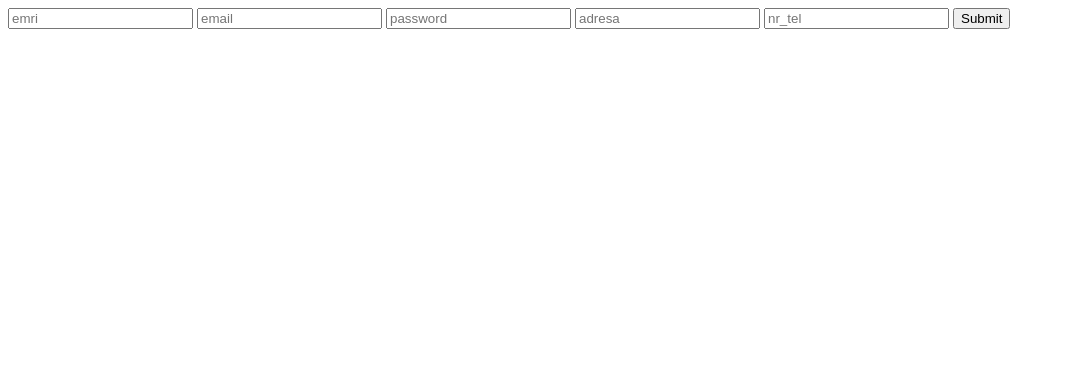
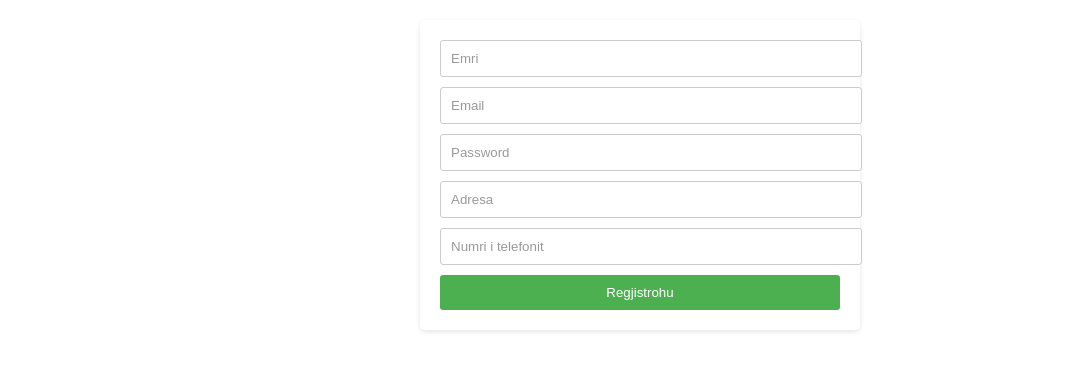
Before and after one commit to bleronsy/FastFoodApp, a PHP site: page /regjistrohu.php in a window 1280 px wide. Shown: the top 371 px of the page, without its empty margins (0-1065 px from the left). Run offline with PHP 8.4, Linux system fonts and the light colour scheme.

Commit message:
Styling Regjistrohu form

```diff
--- a/regjistrohu.php
+++ b/regjistrohu.php
@@ -29,15 +29,16 @@ if ($_SERVER['REQUEST_METHOD'] === 'POST') {
     <meta http-equiv="X-UA-Compatible" content="IE=edge">
     <meta name="viewport" content="width=device-width, initial-scale=1.0">
     <title>Document</title>
+    <link rel="stylesheet" href="./styles/regjistrohu.css">
 </head>
 <body>
         <form action="regjistrohu.php" method="post">
-            <input type="text" name="emri" placeholder="emri">
-            <input type="text" name="email" placeholder="email">
-            <input type="password" name="password" placeholder="password">
-            <input type="text" name="adresa" placeholder="adresa">
-            <input type="text" name="nrtel" placeholder="nr_tel">
-            <input type="submit">
+            <input type="text" name="emri" placeholder="Emri">
+            <input type="text" name="email" placeholder="Email">
+            <input type="password" name="password" placeholder="Password">
+            <input type="text" name="adresa" placeholder="Adresa">
+            <input type="text" name="nrtel" placeholder="Numri i telefonit">
+            <input type="submit" value="Regjistrohu">
         </form>
 </body>
 </html>
--- /dev/null
+++ b/styles/regjistrohu.css
@@ -0,0 +1,47 @@
+form {
+    max-width: 400px;
+    margin: 20px auto;
+    padding: 20px;
+    background-color: #ffffff;
+    border-radius: 5px;
+    box-shadow: 0 2px 5px rgba(0, 0, 0, 0.1);
+  }
+
+  input[type="text"],
+  input[type="password"] {
+    width: 100%;
+    padding: 10px;
+    margin-bottom: 10px;
+    border: 1px solid #ccc;
+    border-radius: 3px;
+  }
+
+  input[type="submit"] {
+    width: 100%;
+    padding: 10px;
+    background-color: #4caf50;
+    color: #ffffff;
+    border: none;
+    border-radius: 3px;
+    cursor: pointer;
+  }
+
+  input[type="submit"]:hover {
+    background-color: #45a049;
+  }
+
+  input::placeholder {
+    color: #999999;
+  }
+
+  input:focus {
+    outline: none;
+    border-color: #66afe9;
+    box-shadow: 0 0 5px #66afe9;
+  }
+
+  .title {
+    text-align: center;
+    margin-bottom: 20px;
+    color: #333333;
+  }
```
